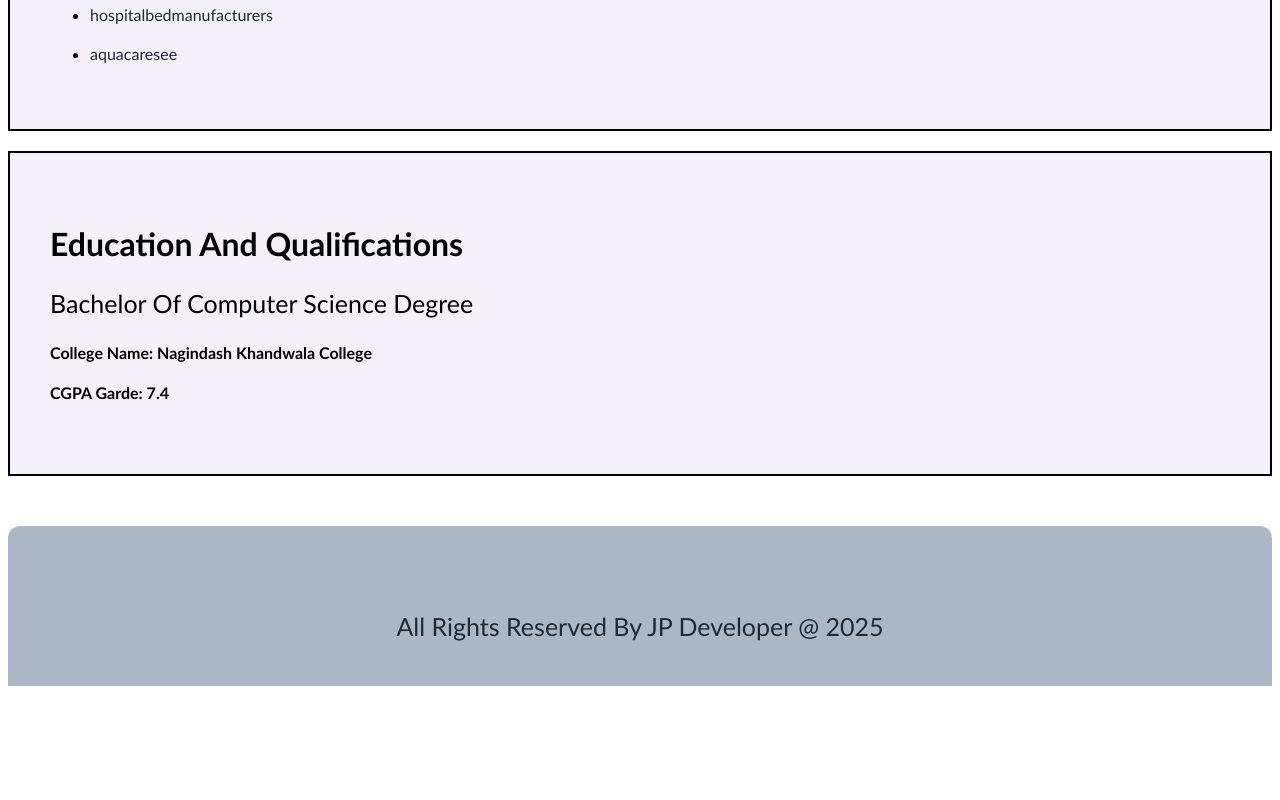
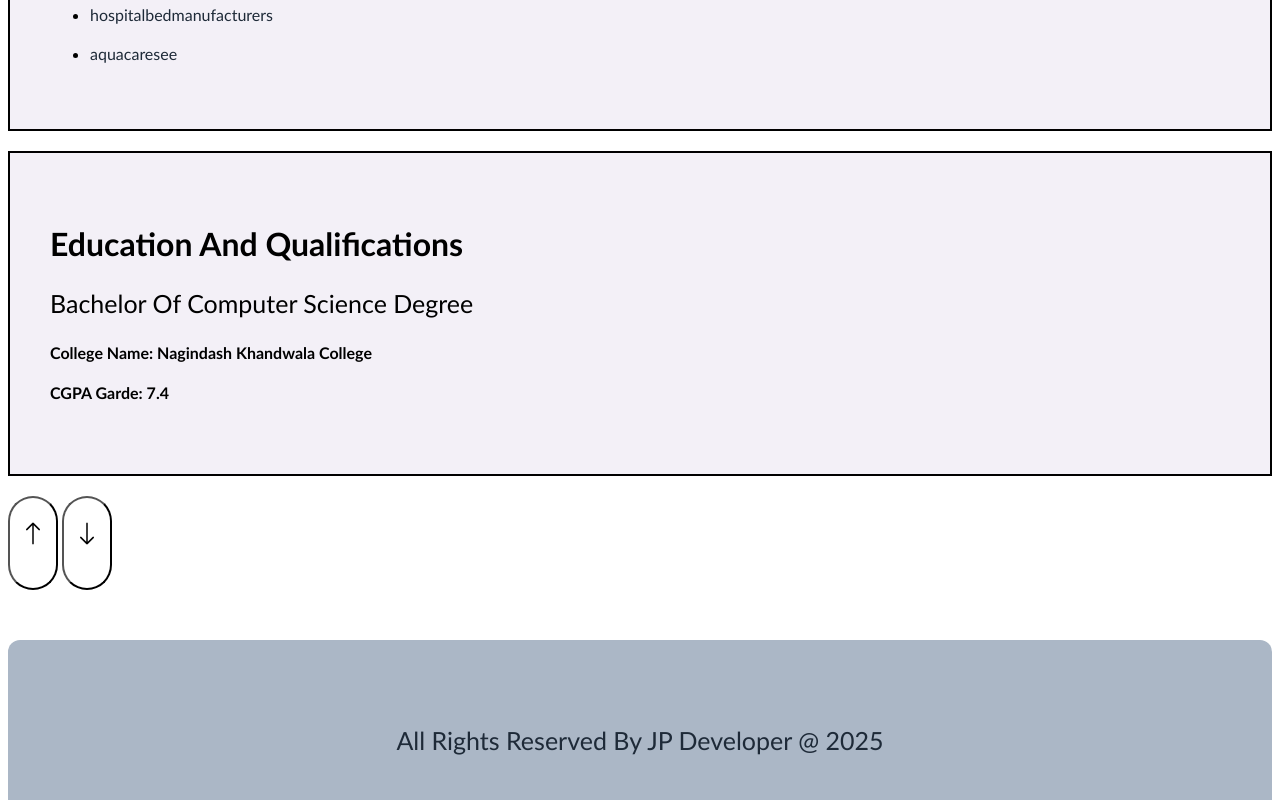
Before and after one commit to Jayprbhakar/Jayprabhakar-Yadav-Portfolio, a plain HTML site: page index.html in a window 1280 px wide. Shown: the part 2256-3056 px from the top of the page. Before the commit the page ends 2942 px from the top, so only its background shows below. Drawn offline with nearby package versions, Linux system fonts and the light colour scheme.

Commit message:
Update index.html

```diff
--- a/index.html
+++ b/index.html
@@ -9,8 +9,8 @@
 
 </head>
 <body>
-    <div class="port-section">
-        <nav>
+    <div class="port-section" >
+        <nav id="top">
             <ul class="port-nav">
                 <li><a href="#home">Home</a></li>
                 <li><a href="#Skills">Skills</a></li>
@@ -110,7 +110,6 @@
                 <li class="fli"><a href="https://sudhamlifespaces.in/">sudhamlifespaces</a></li>
                 <li class="fli"><a href="https://hospitalbedmanufacturers.in/">hospitalbedmanufacturers</a></li>
                 <li class="fli"><a href="https://aquacaresee.com/">aquacaresee</a></li>
-
             </ol>
         </div>
     </div>
@@ -124,13 +123,51 @@
     </div>
 
 
+    <!-- button for go up and down direclty pressing on the button -->
+    <div class="arrowbtn">
+        <button class="port-up-down">
+            <a href="#top">
+                <i class="bi bi-arrow-up"></i>
+            </a>
+            </button>
+            <button class="port-up-down">
+            <a href="#down">
+                <i class="bi bi-arrow-down" id="downSty"></i>
+            </a>
+        </button>
+    </div>
 
+    <style>
 
-    <Footer class="port-foot">
+        .arrowbtn {
+            margin-top: 20px;
+        }
+
+        .port-up-down {
+            background-color: rgb(255, 255, 255);
+            padding-top: 20px;
+            padding-bottom: 30px;
+            cursor: pointer;
+            color: white;
+            height: 50px;
+            width: 50px;
+            border-radius: 50px;
+            font-size: 25px;
+            padding-bottom: 70px;
+        }
+
+        #downSty {
+            padding-top: 60px;
+        }
+    </style>
+
+    <Footer class="port-foot" id="down">
         <div>
             <p>All Rights Reserved By JP Developer @ 2025</p>
         </div>
     </Footer>
 
+
+
 </body>
 </html>
```
